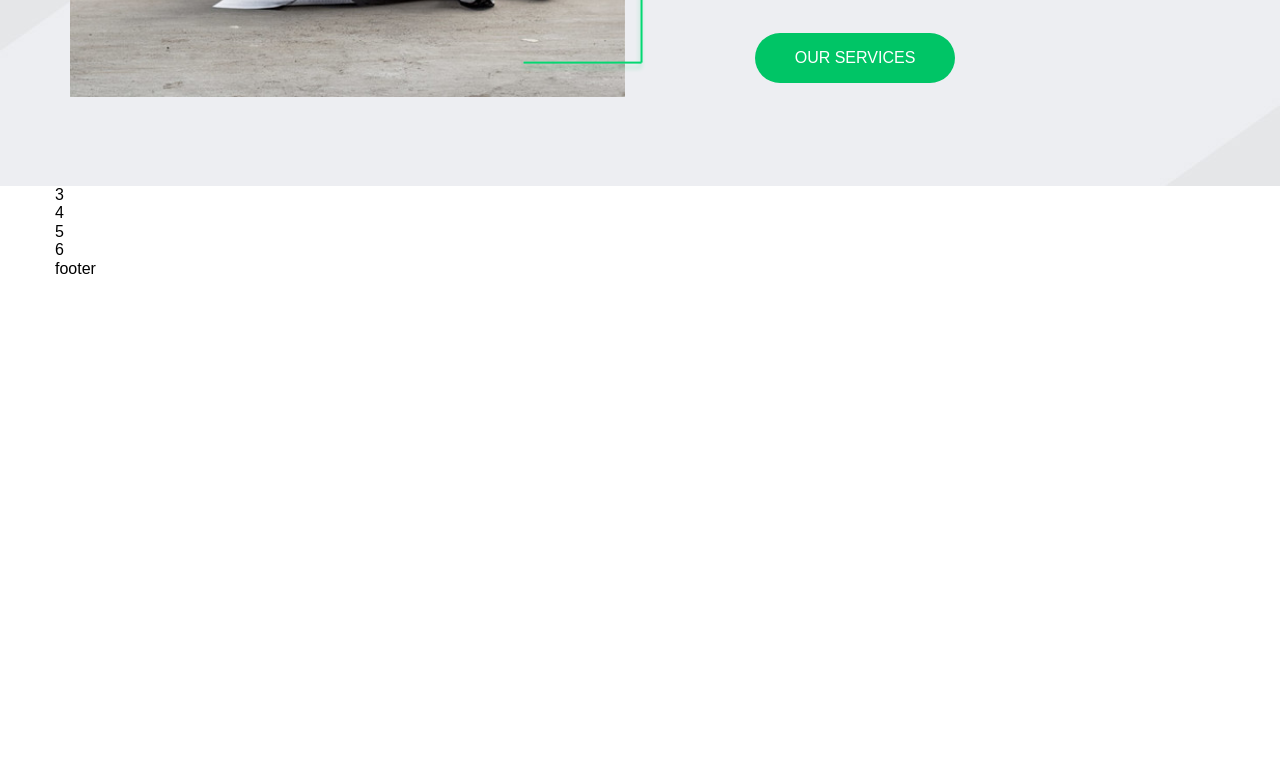
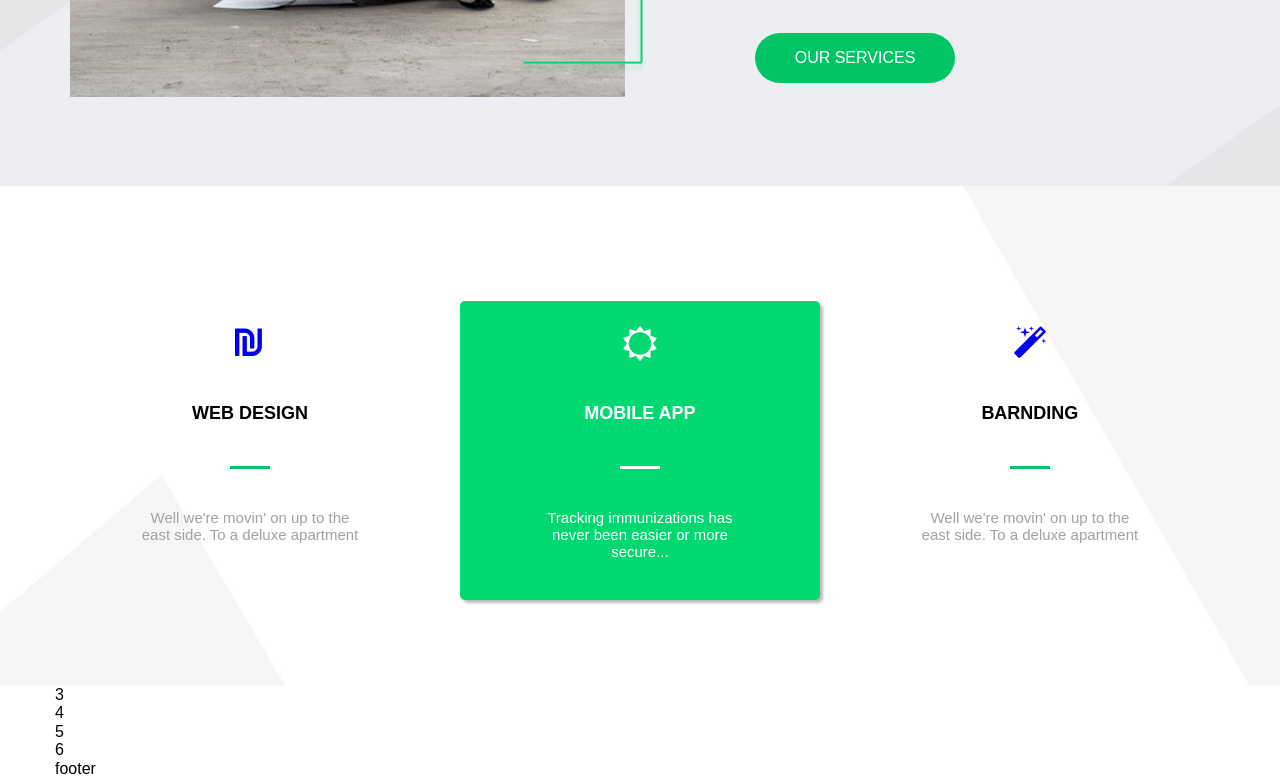
Before and after one commit to kubikubo96/giaodienweb, a plain HTML site: page giaodienweb2/index.html in a window 1280 px wide. Shown: the part 1414-2192 px from the top of the page. Before the commit the page ends 1692 px from the top, so only its background shows below. Drawn offline with Linux system fonts and the light colour scheme.

Commit message:
giao dien web

```diff
--- a/giaodienweb2/css/style.css
+++ b/giaodienweb2/css/style.css
@@ -159,6 +159,69 @@
 }
 /*end content1*/
 
+/*start content2*/
+.content2{
+    height: 500px;
+    text-align: center;
+    background-image: url("../images/bc-3_02.jpg");
+    background-position: top center;
+    background-size: 100% 100%;
+}
+.content2 .col-4{
+    margin-top: 100px;
+}
+.content2 .icon{}
+.content2 .icon a i{
+    font-size: 35px;
+}
+.content2 .tieude{
+    font-family:"Poppins SemiBold";
+    margin-top: 30px;
+}
+.content2 .tieude h6{
+    font-size: 18px;
+}
+.content2 .duongke{
+    width: 40px;
+    height: 3px;
+    background-color: #00c566;
+    margin: 0 auto;
+    margin-top: 20px;
+}
+.content2 .gioithieu{
+    font-size: 15px;
+    font-family: Raleway;
+    max-width: 220px;
+    margin:0 auto;
+    margin-top: 40px;
+
+}
+.content2 .gioithieu p{
+    color: #a2a2a2;
+}
+.content2 .c2-1,.c2-2,.c2-3{
+    padding: 25px;
+}
+.content2 .c2-2{
+    background-color: #02d871;
+    border-radius: 5px;
+    box-shadow: 3px 3px 3px #bbb;
+}
+.content2 .c2-2 .icon a{
+    color: #fff;
+}
+.content2 .c2-2 .tieude h6{
+    color: white;
+}
+.content2 .c2-2 .duongke{
+    background-color: #fff;
+}
+.content2 .c2-2 .gioithieu p{
+    color: white;
+}
+/*end content2*/
+
+
 /*mobile phone*/
 @media screen and (min-width: 0px) and (max-width:767px){
 
@@ -186,12 +249,23 @@
         margin-left: 0px;
         padding: 10px;
         height: auto;
+        text-align: center;
     }
     .content1 .c1-right .c1r-tieude h3{
         margin-top: 0px;
+        max-width: none;
+    }
+    .content1 .c1-right .c1r-giaithich p{
+        max-width: none;
+    }
+    .content2{
+        height: auto;
+    }
+    .content2 .col-4{
+        margin-top: 0;
+        padding: 0;
     }
 }
-
 @media screen and (min-width: 768px) and (max-width:1024px){
 
     .header-content .hc-right{
--- a/giaodienweb2/index.html
+++ b/giaodienweb2/index.html
@@ -105,7 +105,48 @@
         <div class="content2">
             <div class="container">
                 <div class="row">
-
+                    <div class="col-4">
+                        <div class="c2-1">
+                            <div class="icon">
+                                <a href="#"><i class="fa fa-ils" aria-hidden="true"></i></a>
+                            </div>
+                            <div class="tieude">
+                                <h6>WEB DESIGN</h6>
+                            </div>
+                            <div class="duongke"></div>
+                            <div class="gioithieu">
+                                <p>Well we're movin' on up to the east side. To a deluxe apartment</p>
+                            </div>
+                        </div>
+                    </div>
+                    <div class="col-4">
+                        <div class="c2-2">
+                            <div class="icon">
+                                <a href="#"><i class="fa fa-sun-o" aria-hidden="true"></i></a>
+                            </div>
+                            <div class="tieude">
+                                <h6>MOBILE APP</h6>
+                            </div>
+                            <div class="duongke"></div>
+                            <div class="gioithieu">
+                                <p>Tracking immunizations has never been easier or more secure...</p>
+                            </div>
+                        </div>
+                    </div>
+                    <div class="col-4">
+                        <div class="c2-3">
+                            <div class="icon">
+                                <a href="#"><i class="fa fa-magic" aria-hidden="true"></i></a>
+                            </div>
+                            <div class="tieude">
+                                <h6>BARNDING</h6>
+                            </div>
+                            <div class="duongke"></div>
+                            <div class="gioithieu">
+                                <p>Well we're movin' on up to the east side. To a deluxe apartment</p>
+                            </div>
+                        </div>
+                    </div>
                 </div>
             </div>
         </div>
--- a/giaodienweb2/js/file.js
+++ b/giaodienweb2/js/file.js
@@ -17,7 +17,7 @@ $(document).ready(function () {
     });
     $(".dotc").click(function () {
         // $(".header").css("background-image","url(\"file:///C:/xampp/htdocs/giaodienweb/giaodienweb2/images/anhbia3_03.jpg\")");
-        $(".header").css("background-image","url(\"http://localhost:63342/giaodienweb/giaodienweb2/images/anhbia3_03.jpg\")")
+        // $(".header").css("background-image","url(\"http://localhost:63342/giaodienweb/giaodienweb2/images/anhbia3_03.jpg\")")
         $(".dota").css("background-color","#bbb");
         $(".dotb").css("background-color","#bbb");
         $(".dotc").css("background-color","#fff");
```
